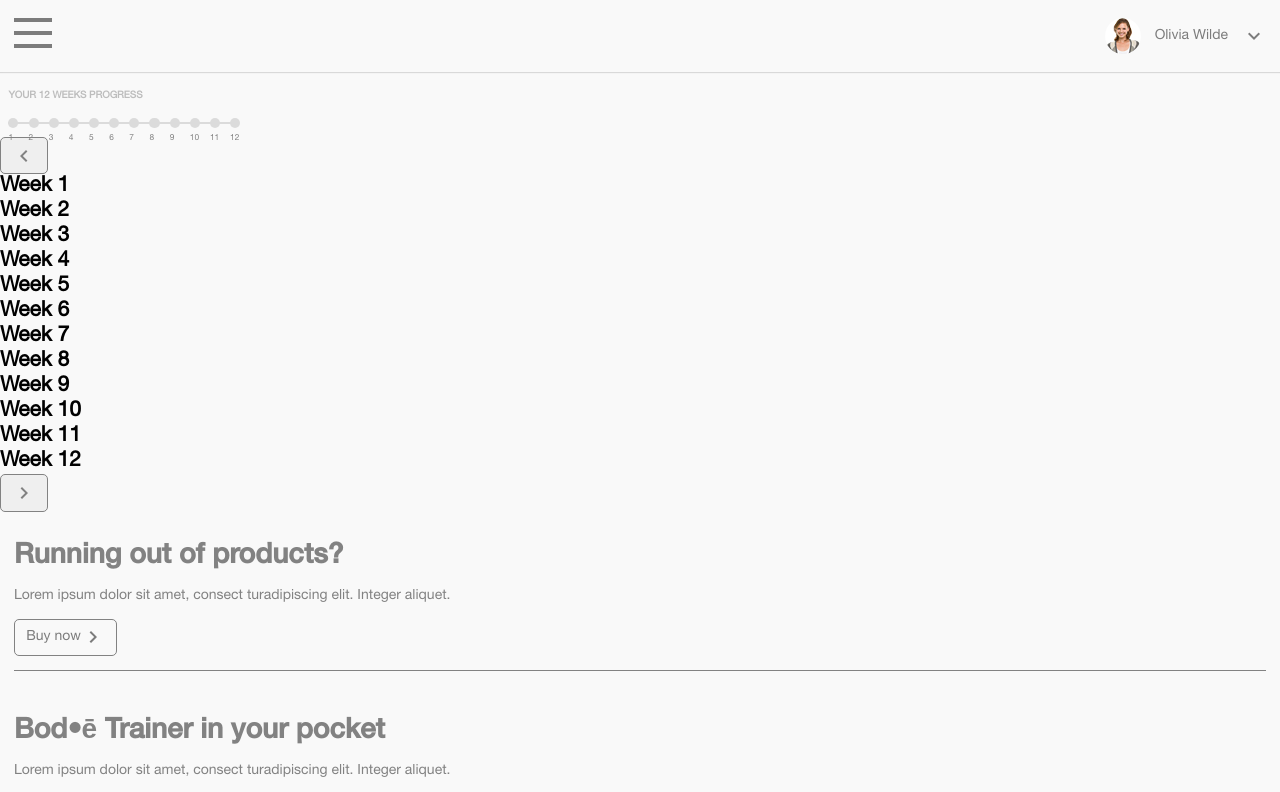
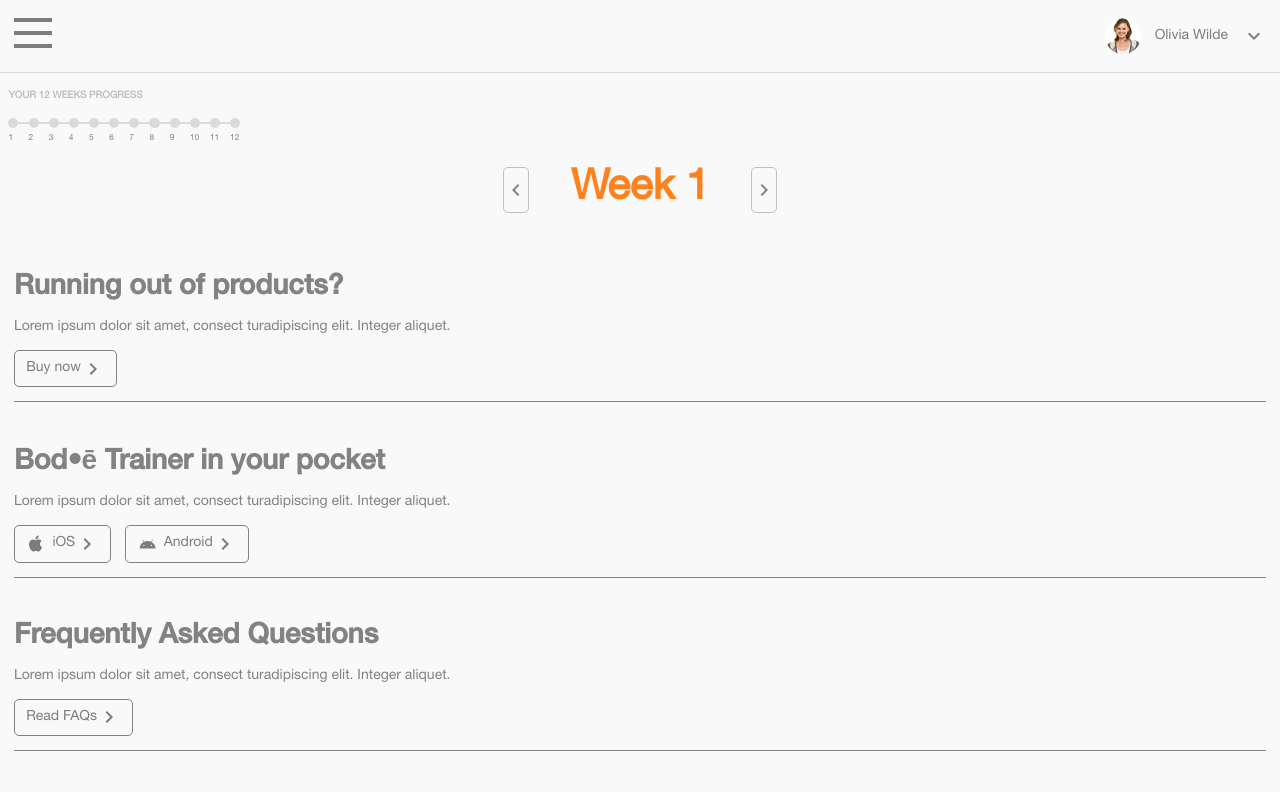
Before and after one commit to annaszalkiewicz/react-diet-app, a React (Create React App) app: page /dashboard in a window 1280 px wide. Shown: the top 792 px of the page. Built offline with nearby package versions, Linux system fonts and the light colour scheme.

Commit message:
Add styling to slider

```diff
--- /dev/null
+++ b/src/sass/_Slider.scss
@@ -0,0 +1,42 @@
+.slider {
+  width: 100%;
+  padding: 1em;
+}
+.slider_container {
+  position: relative;
+  display: flex;
+  flex-direction: row;
+  justify-content: center;
+  align-items: center;
+  margin: 1em auto;
+}
+.slider_item {
+  display: none;
+}
+.slider_item--active {
+  display: block;
+}
+.button_prev, .button_next {
+  padding: 0.7em 0;
+  border: solid 1px #c0c0c0;
+}
+.button_prev {
+  margin-right: 3em;
+}
+.button_next {
+  margin-left: 3em;
+}
+
+.Rounded_Rectangle_2 {
+  border-style: solid;
+  border-width: 1px;
+  border-color: rgb(192, 192, 192);
+  border-radius: 5px;
+  background-color: rgba(255, 255, 255, 0);
+  position: absolute;
+  left: 1402px;
+  top: 113px;
+  width: 28px;
+  height: 46px;
+  z-index: 8;
+}
--- a/src/sass/index.scss
+++ b/src/sass/index.scss
@@ -1,14 +1,5 @@
 @import './Fonts'; // Imports fonts
 @import './Variables'; //Imports defined variables
-
-//Import component styling
-@import './App';
-@import './Home';
-@import './Header';
-@import './Nav';
-@import './User';
-@import './Timeline';
-@import './Footer';
 
 * {
   margin: 0;
@@ -23,6 +14,11 @@ body {
   font-size: 14px;
   text-align: left;
   background: $lightGray;
+}
+h1 {
+  font-size: 3em;
+  color: $orange;
+  text-align: center;
 }
 h2 {
   font-family: $helveticaMedium;
@@ -46,7 +42,7 @@ a {
   border-radius: 5px;
   width: auto;
   font-size: 1em;
-  margin-right: 1em;
+  background: none;
 }
 .button_primary--icon {
   margin-right: 0.5em;
@@ -55,3 +51,13 @@ a {
   outline: 0;
   box-shadow: $boxShadow;
 }
+
+//Import component styling
+@import './App';
+@import './Home';
+@import './Header';
+@import './Nav';
+@import './User';
+@import './Timeline';
+@import './Slider';
+@import './Footer';
```
